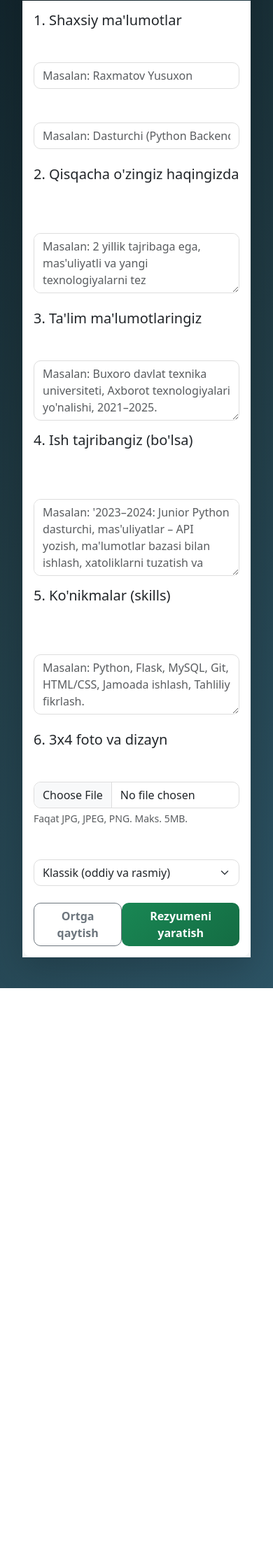
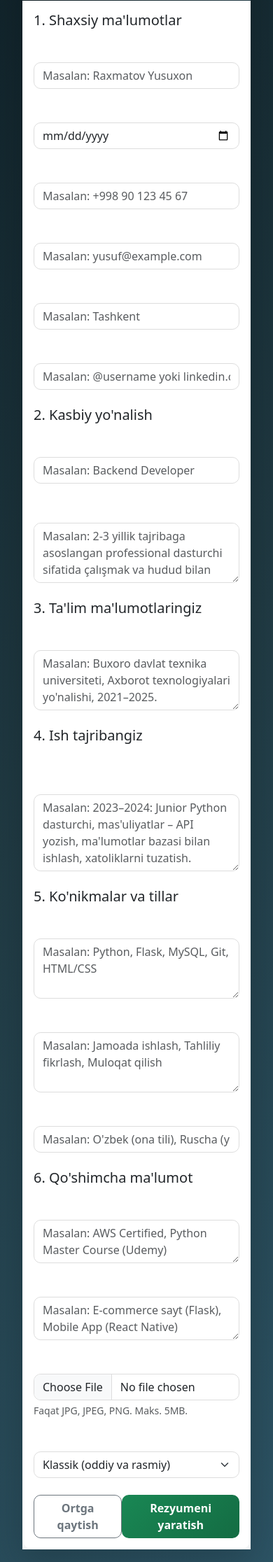
Before and after one commit to Yusufxon26/auto-rezyume, a Flask app: page /create_resume in a window 390 px wide. Shown: the part 186-2418 px from the top of the page at 70% size. Before the commit the page ends 1598 px from the top, so only its background shows below. Run offline with Flask 3, Linux system fonts and the light colour scheme; the visitor is signed in with stand-in values (Sample User, id 1).

Commit message:
Add professional expanded fields, PDF download, and improved form (phone, email, city, birth_date, career_objective, certificates, languages, projects, soft_skills)

```diff
--- a/app.py
+++ b/app.py
@@ -1,7 +1,9 @@
-from flask import Flask, render_template, request, redirect, session, url_for, flash
+from flask import Flask, render_template, request, redirect, session, url_for, flash, make_response
 from werkzeug.security import generate_password_hash, check_password_hash
 from werkzeug.utils import secure_filename
 from database import get_connection
+from xhtml2pdf import pisa
+from io import BytesIO
 import os
 import re
 
@@ -101,13 +103,22 @@
         return redirect(url_for('login'))
 
     if request.method == 'POST':
-        full_name   = request.form.get('full_name')
-        profession  = request.form.get('profession')
-        about       = request.form.get('about')
-        education   = request.form.get('education')
-        experience  = request.form.get('experience')
-        skills      = request.form.get('skills')
-        template    = request.form.get('template', 'classic')
+        full_name        = request.form.get('full_name')
+        profession       = request.form.get('profession')
+        phone            = request.form.get('phone')
+        email            = request.form.get('email')
+        city             = request.form.get('city')
+        birth_date       = request.form.get('birth_date')
+        social           = request.form.get('social')
+        career_objective = request.form.get('career_objective')
+        education        = request.form.get('education')
+        experience       = request.form.get('experience')
+        skills           = request.form.get('skills')
+        soft_skills      = request.form.get('soft_skills')
+        languages        = request.form.get('languages')
+        certificates     = request.form.get('certificates')
+        projects         = request.form.get('projects')
+        template         = request.form.get('template', 'classic')
 
         # Rasm yuklash (3x4)
         photo_path = None
@@ -121,9 +132,9 @@
                 photo.save(upload_full)
                 photo_path = f"{app.config['UPLOAD_FOLDER']}/{filename}"
 
-        # Minimal tekshiruvlar
+        # Tekshiruvlar
         if not full_name or not profession:
-            flash("Ism-familiya va kasb nomi majburiy!", "danger")
+            flash("Ism-familiya va lavozim majburiy!", "danger")
             return render_template('resume_form.html')
 
         conn = get_connection()
@@ -132,14 +143,17 @@
             try:
                 cursor.execute("""
                     INSERT INTO resumes
-                        (user_id, full_name, profession, about, education, experience, skills, template_name, photo_path)
-                    VALUES (%s,%s,%s,%s,%s,%s,%s,%s,%s)
+                        (user_id, full_name, profession, phone, email, city, birth_date,
+                         career_objective, education, experience, skills, soft_skills,
+                         languages, certificates, projects, template_name, photo_path)
+                    VALUES (%s,%s,%s,%s,%s,%s,%s,%s,%s,%s,%s,%s,%s,%s,%s,%s,%s)
                 """, (
-                    session['user_id'], full_name, profession, about,
-                    education, experience, skills, template, photo_path
+                    session['user_id'], full_name, profession, phone, email, city, birth_date,
+                    career_objective, education, experience, skills, soft_skills,
+                    languages, certificates, projects, template, photo_path
                 ))
                 conn.commit()
-                flash("Rezyume savollarga asoslangan professional formatda yaratildi!", "success")
+                flash("Rezyume professional formatda yaratildi!", "success")
                 return redirect(url_for('dashboard'))
             except Exception as e:
                 conn.rollback()
@@ -233,6 +247,33 @@
     return redirect(url_for('dashboard'))
 
 
+# PDF yuklab olish
+@app.route('/resume/<int:id>/download')
+def download_resume(id):
+    if 'user_id' not in session:
+        return redirect(url_for('login'))
+
+    conn = get_connection()
+    cursor = conn.cursor(dictionary=True)
+    cursor.execute("SELECT * FROM resumes WHERE id=%s AND user_id=%s", (id, session['user_id']))
+    resume = cursor.fetchone()
+    cursor.close()
+    conn.close()
+
+    if not resume:
+        flash("Rezyume topilmadi!", "danger")
+        return redirect(url_for('dashboard'))
+
+    html = render_template("resume_pdf.html", resume=resume)
+    pdf_buffer = BytesIO()
+    pisa.CreatePDF(BytesIO(html.encode("utf-8")), pdf_buffer)
+
+    response = make_response(pdf_buffer.getvalue())
+    response.headers["Content-Type"] = "application/pdf"
+    response.headers["Content-Disposition"] = f"attachment; filename=resume_{resume['full_name'].replace(' ', '_')}.pdf"
+    return response
+
+
 # Logout
 @app.route('/logout')
 def logout():
--- a/requirements.txt
+++ b/requirements.txt
@@ -2,3 +2,4 @@
 mysql-connector-python
 Werkzeug
 gunicorn
+xhtml2pdf
--- a/templates/resume_form.html
+++ b/templates/resume_form.html
@@ -32,49 +32,95 @@
                                        placeholder="Masalan: Raxmatov Yusuxon">
                             </div>
                             <div class="col-md-6">
-                                <label class="form-label">Kasbingiz / Lavozimingiz *</label>
-                                <input type="text" name="profession" class="form-control" required
-                                       placeholder="Masalan: Dasturchi (Python Backend Developer)">
+                                <label class="form-label">Tug'ilgan sana</label>
+                                <input type="date" name="birth_date" class="form-control">
+                            </div>
+                            <div class="col-md-6">
+                                <label class="form-label">Telefon raqami</label>
+                                <input type="tel" name="phone" class="form-control"
+                                       placeholder="Masalan: +998 90 123 45 67">
+                            </div>
+                            <div class="col-md-6">
+                                <label class="form-label">Email</label>
+                                <input type="email" name="email" class="form-control"
+                                       placeholder="Masalan: yusuf@example.com">
+                            </div>
+                            <div class="col-md-6">
+                                <label class="form-label">Shahar</label>
+                                <input type="text" name="city" class="form-control"
+                                       placeholder="Masalan: Tashkent">
+                            </div>
+                            <div class="col-md-6">
+                                <label class="form-label">Telegram / LinkedIn</label>
+                                <input type="text" name="social" class="form-control"
+                                       placeholder="Masalan: @username yoki linkedin.com/in/username">
                             </div>
                         </div>
 
-                        <!-- 2-bosqich: Qisqacha o'zingiz haqingizda -->
-                        <h5 class="mb-3">2. Qisqacha o'zingiz haqingizda</h5>
+                        <!-- 2-bosqich: Kasbiy yo'nalish -->
+                        <h5 class="mb-3">2. Kasbiy yo'nalish</h5>
+                        <div class="row g-3 mb-4">
+                            <div class="col-md-6">
+                                <label class="form-label">Lavozim / Kasb *</label>
+                                <input type="text" name="profession" class="form-control" required
+                                       placeholder="Masalan: Backend Developer">
+                            </div>
+                        </div>
                         <div class="mb-4">
-                            <label class="form-label">
-                                Bir necha gap bilan o'zingizni tasvirlab bering
-                            </label>
-                            <textarea name="about" rows="3" class="form-control"
-                                      placeholder="Masalan: 2 yillik tajribaga ega, mas'uliyatli va yangi texnologiyalarni tez o'zlashtiradigan dasturchi."></textarea>
+                            <label class="form-label">Kasbiy maqsad (Career Objective)</label>
+                            <textarea name="career_objective" rows="3" class="form-control"
+                                      placeholder="Masalan: 2-3 yillik tajribaga asoslangan professional dasturchi sifatida çalışmak va hudud bilan yangi loyihalar olib borish."></textarea>
                         </div>
 
                         <!-- 3-bosqich: Ta'lim -->
                         <h5 class="mb-3">3. Ta'lim ma'lumotlaringiz</h5>
-                        <div class="mb-3">
+                        <div class="mb-4">
                             <label class="form-label">O'qigan OTM / Litsey / Kollej</label>
                             <textarea name="education" rows="3" class="form-control"
                                       placeholder="Masalan: Buxoro davlat texnika universiteti, Axborot texnologiyalari yo'nalishi, 2021–2025."></textarea>
                         </div>
 
                         <!-- 4-bosqich: Ish tajribasi -->
-                        <h5 class="mb-3">4. Ish tajribangiz (bo'lsa)</h5>
-                        <div class="mb-3">
+                        <h5 class="mb-3">4. Ish tajribangiz</h5>
+                        <div class="mb-4">
                             <label class="form-label">Oldingi ish joylaringiz, lavozim va vazifalar</label>
                             <textarea name="experience" rows="4" class="form-control"
-                                      placeholder="Masalan: '2023–2024: Junior Python dasturchi, mas'uliyatlar – API yozish, ma'lumotlar bazasi bilan ishlash, xatoliklarni tuzatish va hokazo.'"></textarea>
+                                      placeholder="Masalan: 2023–2024: Junior Python dasturchi, mas'uliyatlar – API yozish, ma'lumotlar bazasi bilan ishlash, xatoliklarni tuzatish."></textarea>
                         </div>
 
                         <!-- 5-bosqich: Ko'nikmalar -->
-                        <h5 class="mb-3">5. Ko'nikmalar (skills)</h5>
-                        <div class="mb-4">
-                            <label class="form-label">Texnik va shaxsiy ko'nikmalaringizni yozing</label>
-                            <textarea name="skills" rows="3" class="form-control"
-                                      placeholder="Masalan: Python, Flask, MySQL, Git, HTML/CSS, Jamoada ishlash, Tahliliy fikrlash."></textarea>
+                        <h5 class="mb-3">5. Ko'nikmalar va tillar</h5>
+                        <div class="row g-3 mb-4">
+                            <div class="col-md-6">
+                                <label class="form-label">Texnik bilimlar</label>
+                                <textarea name="skills" rows="3" class="form-control"
+                                          placeholder="Masalan: Python, Flask, MySQL, Git, HTML/CSS"></textarea>
+                            </div>
+                            <div class="col-md-6">
+                                <label class="form-label">Shaxsiy soft skill'lar</label>
+                                <textarea name="soft_skills" rows="3" class="form-control"
+                                          placeholder="Masalan: Jamoada ishlash, Tahliliy fikrlash, Muloqat qilish"></textarea>
+                            </div>
+                            <div class="col-12">
+                                <label class="form-label">Tillar</label>
+                                <input type="text" name="languages" class="form-control"
+                                       placeholder="Masalan: O'zbek (ona tili), Ruscha (yuqori daraja), Inglizcha (o'rta)">
+                            </div>
                         </div>
 
-                        <!-- 6-bosqich: Foto va shablon -->
-                        <h5 class="mb-3">6. 3x4 foto va dizayn</h5>
+                        <!-- 6-bosqich: Qo'shimcha -->
+                        <h5 class="mb-3">6. Qo'shimcha ma'lumot</h5>
                         <div class="row g-3 mb-4">
+                            <div class="col-md-6">
+                                <label class="form-label">Sertifikatlar va kurslar</label>
+                                <textarea name="certificates" rows="2" class="form-control"
+                                          placeholder="Masalan: AWS Certified, Python Master Course (Udemy)"></textarea>
+                            </div>
+                            <div class="col-md-6">
+                                <label class="form-label">Loyihalar va portfolio</label>
+                                <textarea name="projects" rows="2" class="form-control"
+                                          placeholder="Masalan: E-commerce sayt (Flask), Mobile App (React Native)"></textarea>
+                            </div>
                             <div class="col-md-6">
                                 <label class="form-label">3x4 formatdagi rasm (ixtiyoriy)</label>
                                 <input type="file" name="photo" class="form-control" accept="image/*" onchange="validatePhotoFile(this)">
--- a/templates/resume_view.html
+++ b/templates/resume_view.html
@@ -64,8 +64,9 @@
                         <a href="{{ url_for('dashboard') }}" class="btn btn-outline-secondary">
                             Ortga – rezyumelar ro'yxati
                         </a>
-                        <!-- Keyinchalik shu yerga PDF yuklab olish tugmasi qo'shish mumkin -->
-                        <!-- <a href="#" class="btn btn-primary">CV (PDF) yuklab olish</a> -->
+                        <a href="{{ url_for('download_resume', id=resume.id) }}" class="btn btn-primary">
+                            📄 CV (PDF holatda yuklab olish)
+                        </a>
                     </div>
 
                 </div>
```
Also changed, not shown: templates/resume_pdf.html (added, +128 -0 lines).
